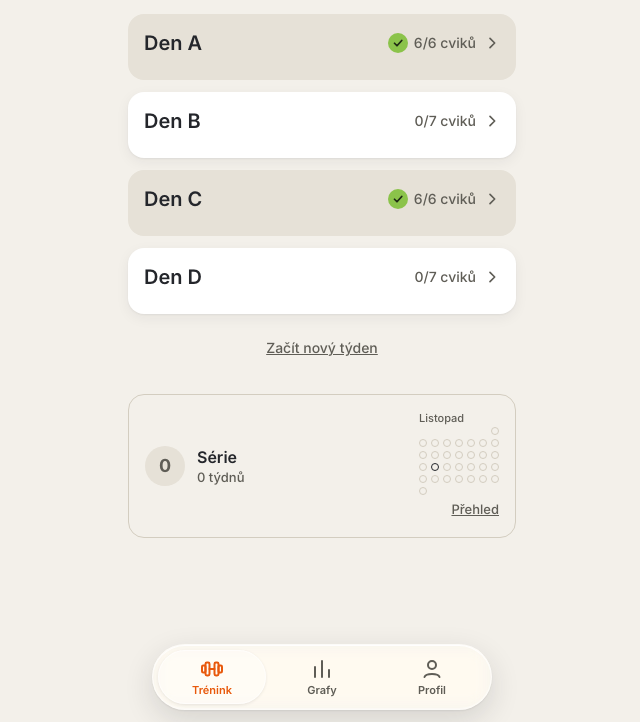
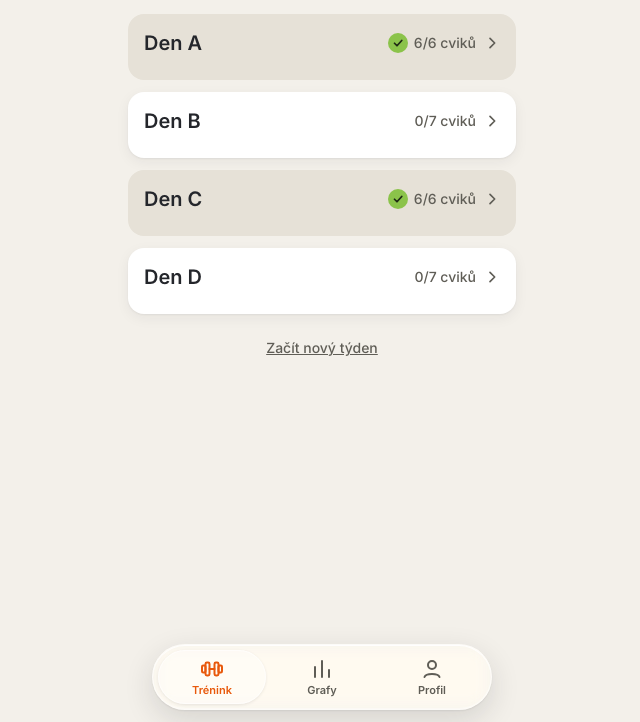
Before and after one commit to AnetaMalinova/gymbro, a plain HTML site: page index.html in a window 1280 px wide. Shown: the part 78-800 px from the top of the page, without its empty margins (318-958 px from the left). Drawn offline with Linux system fonts and the light colour scheme.

Commit message:
Série s kalendářem přesunuta z Tréninku do Grafů
Co-Authored-By: Claude Sonnet 5.5 <noreply@anthropic.com>
Claude-Session: https://claude.ai/code/session_01AnwqeDDtNxqFUuSK1c45Hc

```diff
--- a/index.html
+++ b/index.html
@@ -318,7 +318,7 @@ function streak(){
  var pf=function(n){return("0"+n).slice(-2)},iso=function(q){return q.getFullYear()+"-"+pf(q.getMonth()+1)+"-"+pf(q.getDate())},now=new Date(),dw=(now.getDay()+6)%7,mon=new Date(now.getFullYear(),now.getMonth(),now.getDate()-dw);
  function has(w){for(var k=0;k<7;k++){var q=iso(new Date(mon.getFullYear(),mon.getMonth(),mon.getDate()-7*w+k));if(DL.some(function(e){return e.d===q}))return true}return false}
  var n=0,w=has(0)?0:1;while(w<520&&has(w)){n++;w++}return n}
-function monthcal(){
+function monthcal(own){
  var now=new Date(),y=now.getFullYear(),m=now.getMonth(),
  off=(new Date(y,m,1).getDay()+6)%7,len=new Date(y,m+1,0).getDate(),pf=function(n){return("0"+n).slice(-2)},dots="",n=streak();
  var MN=["leden","únor","březen","duben","květen","červen","červenec","srpen","září","říjen","listopad","prosinec"];
@@ -327,7 +327,7 @@ function monthcal(){
  for(var d=1;d<=len;d++){var iso=y+"-"+pf(m+1)+"-"+pf(d),on=DL.some(function(e){return e.d===iso});
   dots+='<i class="sd'+(on?' on':'')+(d==now.getDate()?' t':'')+'"></i>'}
  var fl='<span style="display:inline-flex;align-items:center;justify-content:center;flex:none;width:40px;height:40px;border-radius:50%;background:'+(n?'var(--accent)':'var(--line)')+';color:'+(n?'#fff':'var(--muted)')+';font:800 18px/22px Inter,sans-serif">'+n+'</span>';
- return '<div class="card mcal" data-a="tab" data-id="graphs" role="button" aria-label="Série tréninků, přejít na grafy"><div class="sr"><div class="sk">'+fl+'<div class="st"><b>Série</b><span class="mut">'+(n==1?'1 týden':n>=2&&n<=4?n+' týdny':n+' týdnů')+'</span></div></div><div class="sgc"><div class="sg">'+dots+'</div><button class="slnk" data-a="tab" data-id="graphs">Přehled</button></div></div></div>';
+ return '<div class="card mcal"'+(own?'':' data-a="tab" data-id="graphs" role="button" aria-label="Série tréninků, přejít na grafy"')+'><div class="sr"><div class="sk">'+fl+'<div class="st"><b>Série</b><span class="mut">'+(n==1?'1 týden':n>=2&&n<=4?n+' týdny':n+' týdnů')+'</span></div></div><div class="sgc"><div class="sg">'+dots+'</div>'+(own?'':'<button class="slnk" data-a="tab" data-id="graphs">Přehled</button>')+'</div></div></div>';
 }
 function home(){
  var nx=D.filter(function(d){return !d.ex.every(function(e){return d.done[e]})})[0];
@@ -339,7 +339,7 @@ function home(){
   var chev='<svg class="chev" width="16" height="16" viewBox="0 0 24 24" fill="none" stroke="currentColor" stroke-width="2.5" stroke-linecap="round" stroke-linejoin="round" aria-hidden="true"><path d="M9 5l7 7-7 7"/></svg>';
   return '<div class="'+cls+'" data-a="day" data-id="'+d.id+'"><div class="row"><span>'+esc(d.n)+'</span><span style="margin-left:auto;display:inline-flex;align-items:center;gap:8px">'+cnt+chev+'</span></div><div class="row">'+dps(d).map(function(s){return '<span class="chip">'+esc(s)+'</span>'}).join("")+'</div>'+(n>0&&!all?'<div class="prog" aria-hidden="true"><i style="width:'+pct+'%"></i></div>':'')+'</div>'}).join("")
   +(D.length?'':'<p class="mut" style="text-align:center;margin:var(--s6) 0">Zatím nemáš žádný den. Přidej první a vyber partie, které budeš cvičit.</p>')
-  +(D.length?'':'<button class="full" data-a="newday">+ Přidat den</button>')+(ad&&!wd?'<button data-a="newweek" class="mut" style="display:block;margin:var(--s2) auto 0;border:none;background:none;text-decoration:underline;padding:0 var(--s2)">Začít nový týden</button>':'')+monthcal();
+  +(D.length?'':'<button class="full" data-a="newday">+ Přidat den</button>')+(ad&&!wd?'<button data-a="newweek" class="mut" style="display:block;margin:var(--s2) auto 0;border:none;background:none;text-decoration:underline;padding:0 var(--s2)">Začít nový týden</button>':'');
 }
 function day(){
  var d=dd(top().id);
@@ -402,7 +402,7 @@ function profile(){
  return bar("Profil",0)+'<div class="sh out" style="margin-top:0"><h3>Záloha</h3></div><div class="card sec" style="cursor:default"><p class="mut">Uloží všechna tvoje data do souboru. Ulož ho do iCloudu nebo ho pošli e-mailem. Hodí se před výměnou telefonu.</p><button class="full" data-a="exp" style="margin-top:var(--s2)">Exportovat zálohu</button><p class="mut" style="font-size:13px;line-height:18px">'+(function(){var lb=null;try{lb=localStorage.getItem(KLB)}catch(e){}return lb?'Poslední záloha: '+new Date(lb).toLocaleString("cs-CZ",{dateStyle:"medium",timeStyle:"short"}):'Zatím jsi nic nezálohovala.'})()+'</p></div><div class="sh out"><h3>Obnova</h3></div><div class="card sec" style="cursor:default"><p class="mut">Načte data ze souboru zálohy a přepíše to, co v aplikaci máš teď.</p><button class="full" data-a="restore" style="margin-top:var(--s2)">Obnovit data</button></div>';
 }
 function graphs(){
- return bar("Grafy",0)+'<div class="card sec" style="cursor:default"><p class="mut">Tady bude přehled tvého cvičení: kolik dní týdně cvičíš a jak se ti vyvíjejí váhy.</p><p class="mut">Data se už ukládají po každém odškrtnutém cviku. Zatím zaznamenáno: '+L.length+'.</p></div>';
+ return bar("Grafy",0)+monthcal(true)+'<div class="card sec" style="cursor:default"><p class="mut">Tady bude přehled tvého cvičení: kolik dní týdně cvičíš a jak se ti vyvíjejí váhy.</p><p class="mut">Data se už ukládají po každém odškrtnutém cviku. Zatím zaznamenáno: '+L.length+'.</p></div>';
 }
 var TABS=[["home","Trénink",'<rect x="2" y="8.5" width="3.5" height="7" rx="1.2"/><rect x="5.5" y="5.5" width="4" height="13" rx="1.4"/><rect x="14.5" y="5.5" width="4" height="13" rx="1.4"/><rect x="18.5" y="8.5" width="3.5" height="7" rx="1.2"/><path d="M9.5 12h5"/>'],["graphs","Grafy",'<path d="M5 20V10M12 20V4M19 20v-7"/>'],["profile","Profil",'<circle cx="12" cy="8" r="4"/><path d="M4.5 20c1.5-4 13.5-4 15 0"/>']];
 function tabbar(){return '<nav class="tabbar" aria-label="Hlavní menu">'+TABS.map(function(q){var on=nav[0].v==q[0];return '<button data-a="tab" data-id="'+q[0]+'"'+(on?' class="on" aria-current="page"':'')+'><svg width="24" height="24" viewBox="0 0 24 24" fill="none" stroke="currentColor" stroke-width="2" stroke-linecap="round" stroke-linejoin="round" aria-hidden="true">'+q[2]+'</svg><span>'+q[1]+'</span></button>'}).join("")+'</nav>'}
--- a/sw.js
+++ b/sw.js
@@ -1,5 +1,5 @@
 // GymBro service worker: síť má přednost (nová verze se načte hned), offline se použije cache.
-const CACHE = "gymbro-v4";
+const CACHE = "gymbro-v5";
 const ASSETS = ["./", "index.html", "manifest.webmanifest", "inter-500.woff", "inter-600.woff", "inter-700.woff", "icon-192.png", "icon-512.png", "apple-touch-icon.png"];
 self.addEventListener("install", e => { e.waitUntil(caches.open(CACHE).then(c => c.addAll(ASSETS)).then(() => self.skipWaiting())); });
 self.addEventListener("activate", e => { e.waitUntil(caches.keys().then(ks => Promise.all(ks.filter(k => k !== CACHE).map(k => caches.delete(k)))).then(() => self.clients.claim())); });
```
